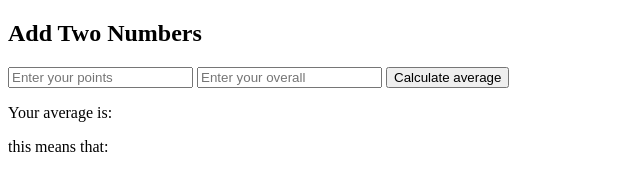
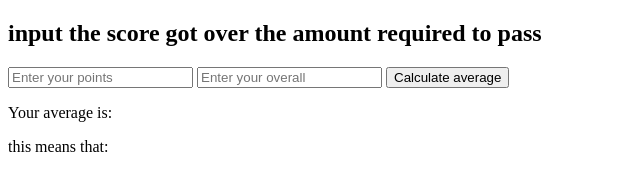
Before and after one commit to 1swim1/numbers, a plain HTML site: page index.html in a window 1280 px wide. Shown: the whole page, without its empty margins (0-640 px from the left). Drawn offline with Linux system fonts and the light colour scheme.

Commit message:
Update index.html

```diff
--- a/index.html
+++ b/index.html
@@ -6,7 +6,7 @@
     <title>Sum Two Numbers</title>
 </head>
 <body>
-    <h2>Add Two Numbers</h2>
+    <h2> input the score got over the amount required to pass </h2>
     <input type="number" id="points" placeholder="Enter your points">
     <input type="number" id="overall" placeholder="Enter your overall">
     <button onclick="calculateaverage()">Calculate average</button>
```
